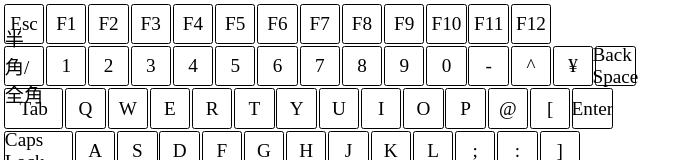
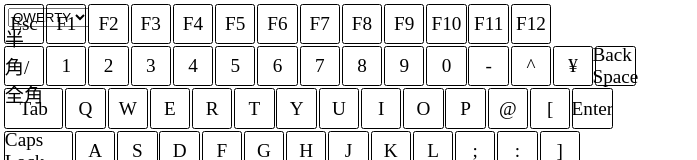
Before and after one commit to ut-code/typing-game, a React (Vite) app: page / in a window 1280 px wide. Shown: the top 160 px of the page, without its empty margins (0-697 px from the left). Built offline with nearby package versions, Linux system fonts and the light colour scheme.

Commit message:
selectタグを追加

```diff
--- a/src/App.tsx
+++ b/src/App.tsx
@@ -1,5 +1,13 @@
 import Keyboard from "./components/keyboard";
 
 export default function App() {
-  return <Keyboard></Keyboard>;
+  return (
+    <>
+      <select name="functional-layout" id="functional">
+        <option value="qwerty">QWERTY</option>
+        <option value="dvorak">Dvorak</option>
+      </select>
+      <Keyboard></Keyboard>
+    </>
+  );
 }
```
